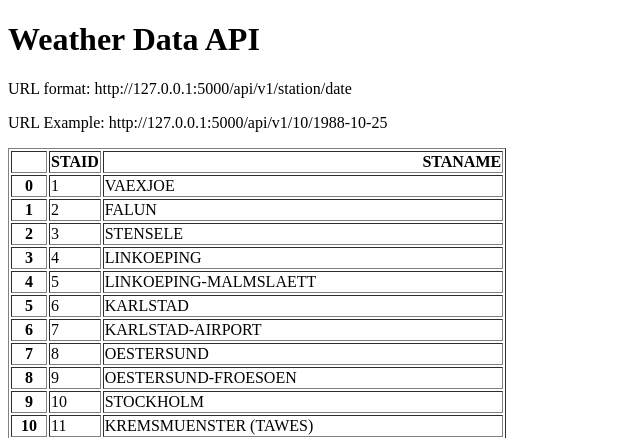
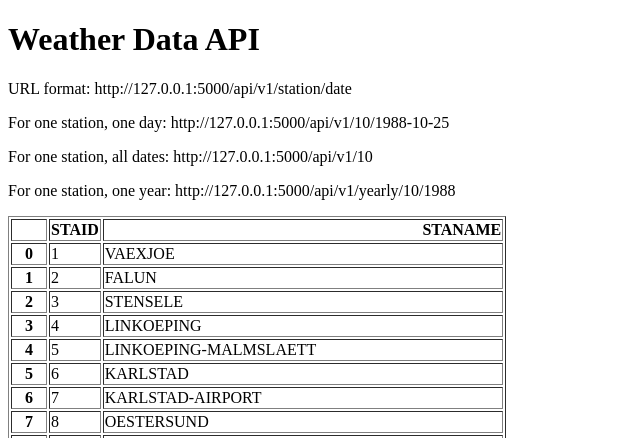
Before and after one commit to Daliana-Solis/Station_API, a Flask app: page / in a window 1280 px wide. Shown: the top 438 px of the page, without its empty margins (0-640 px from the left). Run offline with Flask 3, Linux system fonts and the light colour scheme.

Commit message:
URL for yearly and all data

```diff
--- a/main.py
+++ b/main.py
@@ -31,6 +31,20 @@ def about(station, date):
             "date": date,
             "temperature": temperature}
 
+@app.route("/api/v1/<station>")
+def all_station(station):
+    file_name = "data_small/TG_STAID" + str(station).zfill(6)+".txt"
+    df = pd.read_csv(file_name, skiprows=20, parse_dates=["    DATE"])
+    result = df.to_dict(orient='records')
+    return result
+
+@app.route("/api/v1/yearly/<station>/<year>")
+def yearly(station, year):
+    file_name = "data_small/TG_STAID" + str(station).zfill(6)+".txt"
+    df = pd.read_csv(file_name, skiprows=20)
+    df["    DATE"] = df["    DATE"].astype(str)
+    result = df[df["    DATE"].str.startswith(str(year))].to_dict(orient='records')
+    return result
 
 
 if __name__ == "__main__":
--- a/templates/home.html
+++ b/templates/home.html
@@ -7,7 +7,9 @@
 <body>
 <h1>Weather Data API</h1>
 <p>URL format: http://127.0.0.1:5000/api/v1/station/date</p>
-<p>URL Example: http://127.0.0.1:5000/api/v1/10/1988-10-25</p>
+<p>For one station, one day: http://127.0.0.1:5000/api/v1/10/1988-10-25</p>
+<p>For one station, all dates: http://127.0.0.1:5000/api/v1/10</p>
+<p>For one station, one year: http://127.0.0.1:5000/api/v1/yearly/10/1988</p>
 <p>{{data|safe}}</p>
 </body>
 </html>
```
